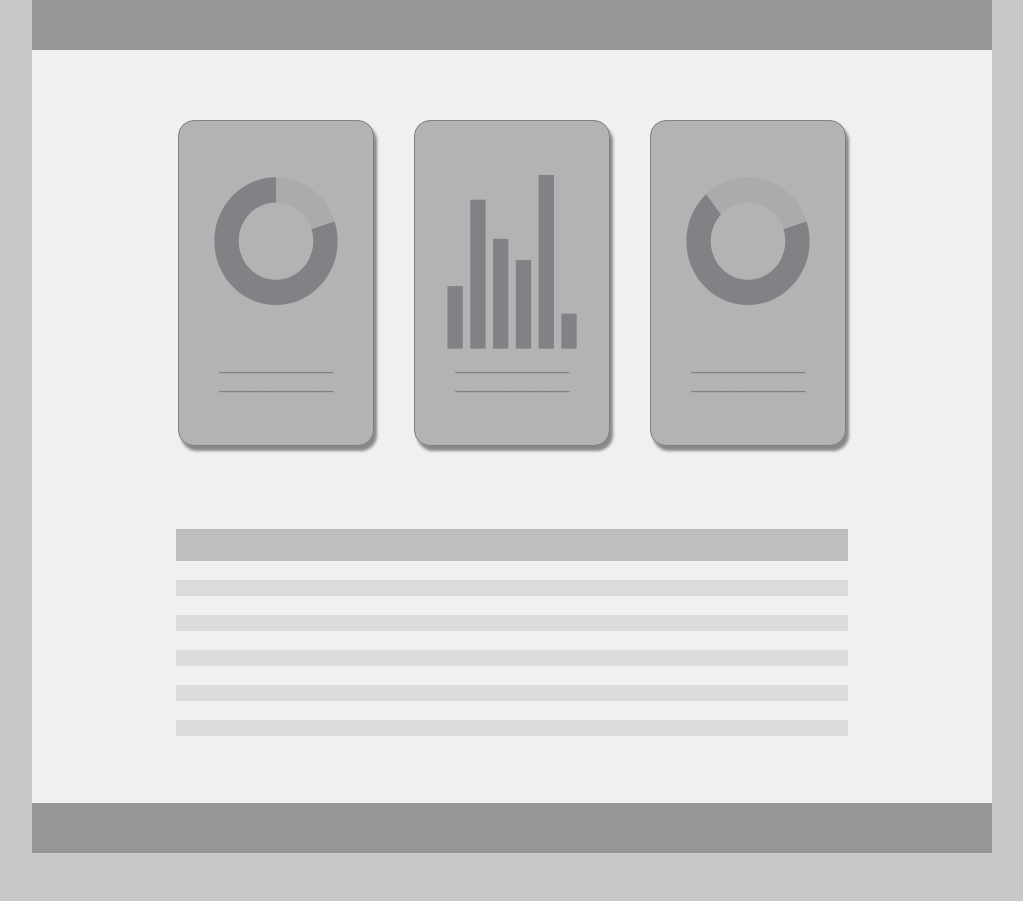
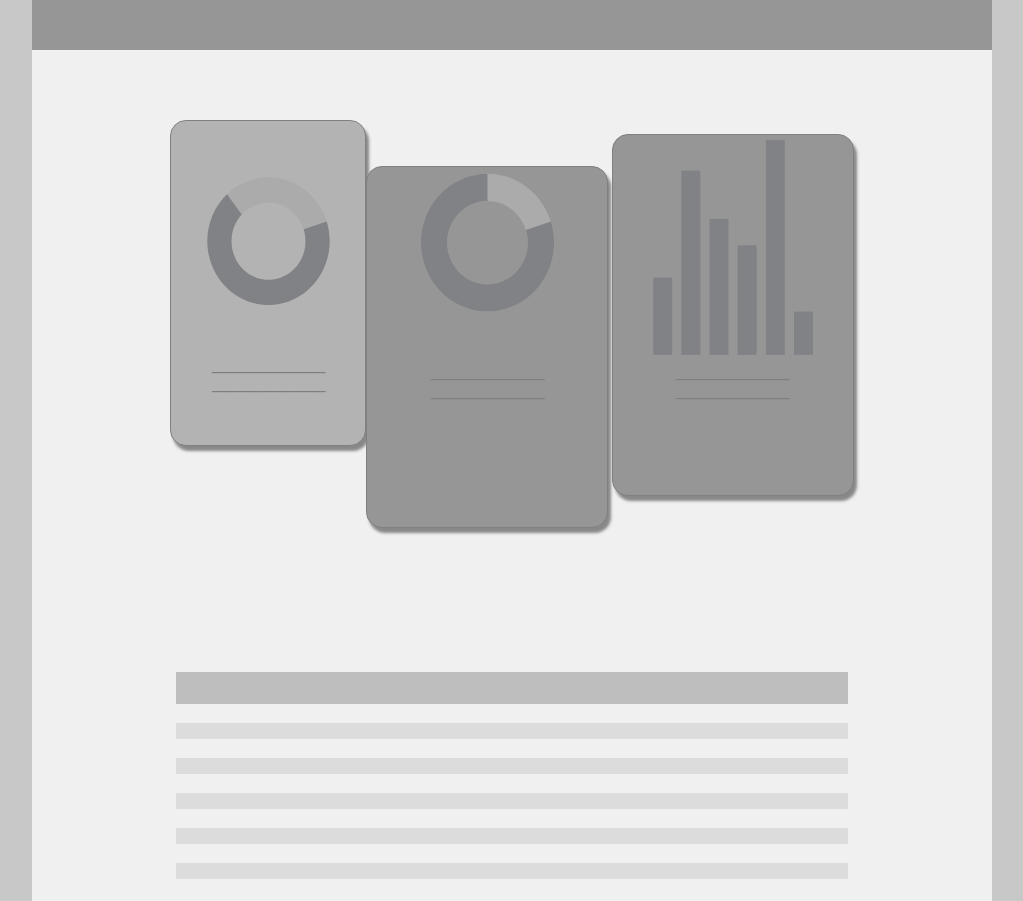
Before and after one commit to popbijoux/cards, a plain HTML site: page index.html in a window 1280 px wide. Shown: the top 901 px of the page, without its empty margins (128-1151 px from the left). Before the commit the page ends 869 px from the top, so only its background shows below. Drawn offline with nearby package versions, Linux system fonts and the light colour scheme.

Commit message:
Update index.html

```diff
--- a/index.html
+++ b/index.html
@@ -79,17 +79,30 @@ h1 {
 
     }
      .cards {
-        margin-top: 50px;
-         margin-right: 40px;
-         display: inline-block;
-         float:left;
-        width: 194px;
-        padding-top:50px;
-         height: 274px;
-         background: rgb(179, 179, 179);
-         border-radius: 16px;
+        background-color: rgb(150, 150, 150);
+
+    width: 240px;
+
+    height: 360px;
+
+    margin-top: 64px;
+
+    margin-bottom: 64px;
+
+    display: inline-block;
+
+    border-radius: 15px;
+
+        margin-left: auto;
+
+    margin-right: auto;
+
+    border-radius: 16px;
+
          border:1px solid gray;
+
          box-shadow: 3px 5px 3px #888888;
+
 
 
           }
```
